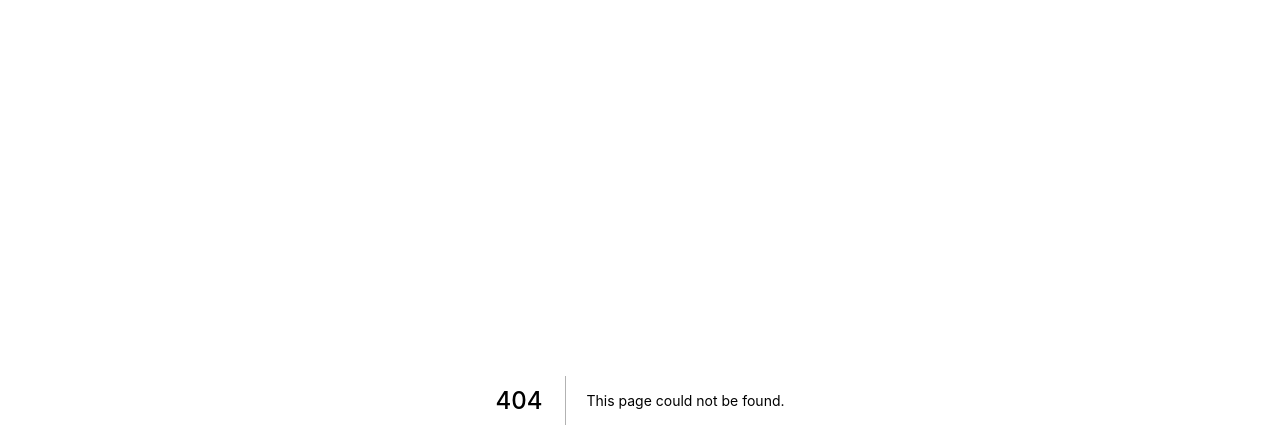
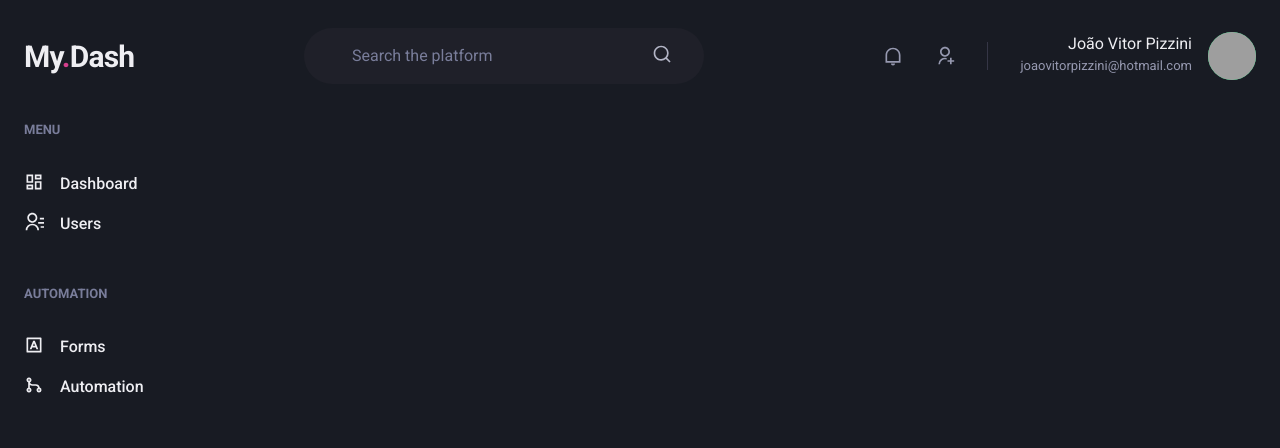
Before and after one commit to JVPizzini/mydash, a Next.js app: page /dashboard in a window 1280 px wide. Before the commit this address had no page. Shown: the top 448 px of the page. Built offline with nearby package versions, Linux system fonts and the light colour scheme; grey boxes are pictures that could not be loaded.

Commit message:
header + sidebar + page dashboard

```diff
--- a/package.json
+++ b/package.json
@@ -16,7 +16,8 @@
     "framer-motion": "^4.1.17",
     "next": "11.1.2",
     "react": "17.0.2",
-    "react-dom": "17.0.2"
+    "react-dom": "17.0.2",
+    "react-icons": "^4.3.1"
   },
   "devDependencies": {
     "@types/node": "^16.10.3",
--- /dev/null
+++ b/src/components/Header.tsx
@@ -0,0 +1,78 @@
+import { Flex, Text, Input, Icon, HStack, Box, Avatar } from '@chakra-ui/react';
+import { RiNotificationLine, RiSearchLine, RiUserAddLine } from 'react-icons/ri';
+
+
+export function Header() {
+  return (
+
+    <Flex
+      as="header"
+      w="100%"
+      maxW={1480}
+      h="20"
+      mx="auto"
+      mt="4"
+      align="center"
+      px="6"
+    >
+      <Text
+        fontSize="3xl"
+        fontWeight="bold"
+        letterSpacing="tight"
+        w="64"
+      >
+        My<Text as="span" color="pink.500">.</Text>Dash
+
+      </Text>
+      <Flex
+        as="label"
+        flex="1"
+        py="4"
+        px="8"
+        ml="6"
+        maxWidth={400}
+        alignSelf="center"
+        color="gray.200"
+        position="relative"
+        bg="gray.800"
+        borderRadius="full"
+      >
+        <Input
+          color="gray.50"
+          variant="unstyled"
+          px="4"
+          mr="4"
+          placeholder="Search the platform"
+          _placeholder={{ color: 'gray.400' }}
+        />
+        <Icon as={RiSearchLine} fontSize="20" />
+      </Flex>
+
+      <Flex
+        align="center"
+        ml="auto"
+      >
+        <HStack
+          spacing="8"
+          mx="8"
+          pr="8"
+          py="1"
+          color="gray.300"
+          borderRightWidth={1}
+          borderColor="gray.700"
+        >
+          <Icon as={RiNotificationLine} fontSize="20" />
+          <Icon as={RiUserAddLine} fontSize="20" />
+        </HStack>
+        <Flex>
+          <Box mr="4" textAlign="right">
+            <Text>João Vitor Pizzini</Text>
+            <Text color="gray.300" fontSize="small" > joaovitorpizzini@hotmail.com </Text>
+          </Box>
+          <Avatar size="md" name="João Pizzini" src="https://github.com/jvpizzini.png" />
+        </Flex>
+      </Flex>
+    </Flex>
+
+  )
+}
--- /dev/null
+++ b/src/components/Sidebar.tsx
@@ -0,0 +1,46 @@
+//chakra-ui
+import { Box, Stack, Text, Link, Icon } from '@chakra-ui/react';
+
+//React
+import { RiContactsLine, RiDashboardLine, RiInputMethodLine, RiGitMergeLine } from 'react-icons/ri';
+
+export function Sidebar() {
+  return (
+    <Box as="aside" w="64" mr="8">
+      <Stack spacing="12" align="stretch">
+        <Box>
+          <Text fontWeight="bold" color="gray.400" fontSize="small">MENU</Text>
+          <Stack spacing="4" mt="8" align="stretch">
+            <Link display="flex" align="center">
+              <Icon as={RiDashboardLine} fontSize="20" />
+
+              <Text ml="4" fontWeight="medium" >Dashboard</Text>
+            </Link>
+            <Link display="flex" align="center">
+              <Icon as={RiContactsLine} fontSize="20" />
+
+              <Text ml="4" fontWeight="medium" >Users</Text>
+            </Link>
+          </Stack>
+        </Box>
+        <Box>
+          <Text fontWeight="bold" color="gray.400" fontSize="small">AUTOMATION</Text>
+          <Stack spacing="4" mt="8" align="stretch">
+            <Link display="flex" align="center">
+              <Icon as={RiInputMethodLine} fontSize="20" />
+
+              <Text ml="4" fontWeight="medium" >Forms</Text>
+            </Link>
+            <Link display="flex" align="center">
+              <Icon as={RiGitMergeLine} fontSize="20" />
+              <Text ml="4" fontWeight="medium" >Automation</Text>
+            </Link>
+          </Stack>
+        </Box>
+
+      </Stack>
+
+
+    </Box>
+  );
+}
--- /dev/null
+++ b/src/pages/dashboard.tsx
@@ -0,0 +1,19 @@
+
+//chakra-ui
+import { Flex } from '@chakra-ui/react';
+
+// components
+import { Header } from '../components/Header';
+import { Sidebar } from '../components/Sidebar';
+
+export default function DashBoard() {
+  return (
+    <Flex direction="column" h="100vh">
+      <Header />
+      <Flex w="100%" my="6" maxWidth={1480} mx="auto" px="6">
+        <Sidebar/>
+
+      </Flex>
+    </Flex>
+  )
+}
```
Also changed, not shown: 1 other file (tests, documents, lock files or other folders).
